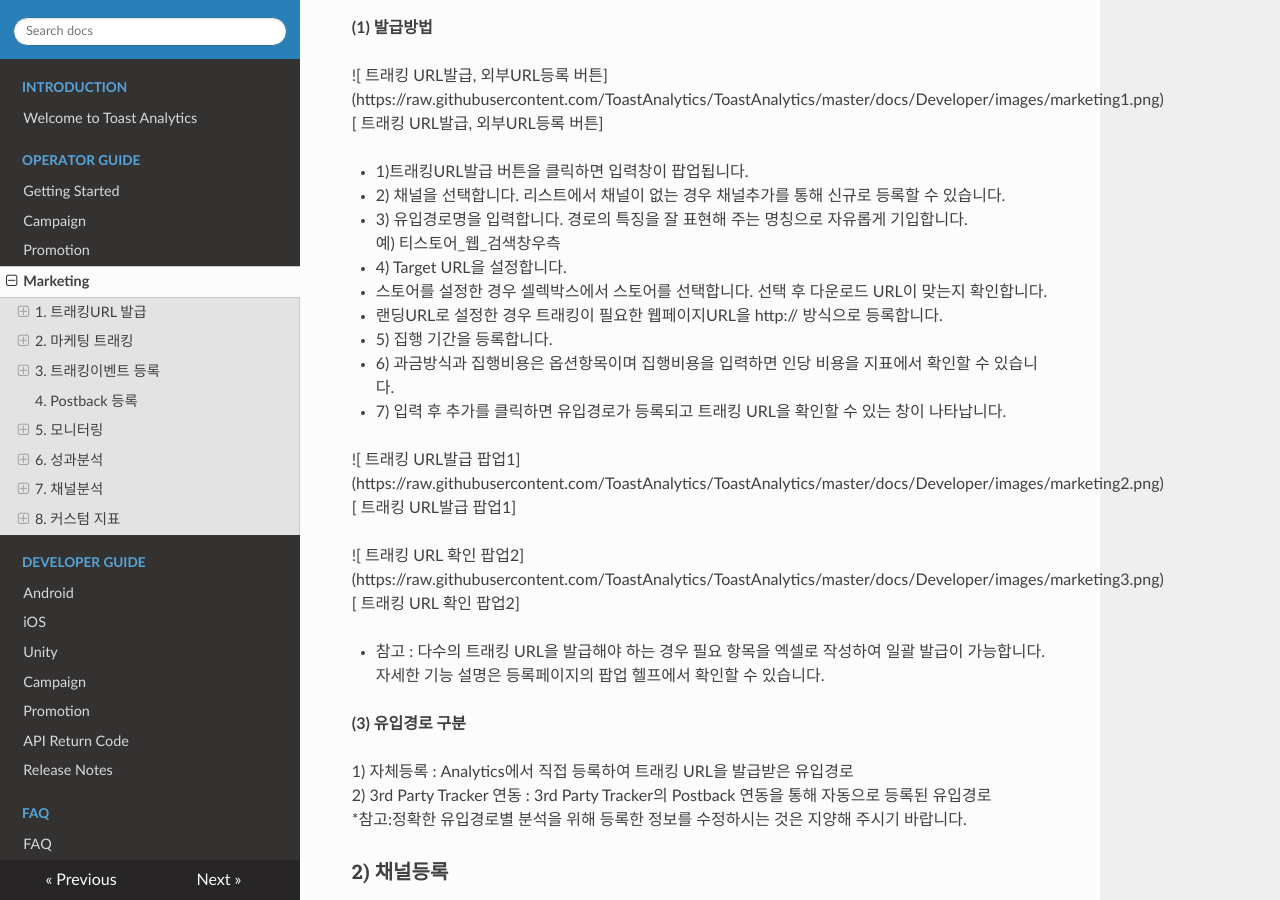
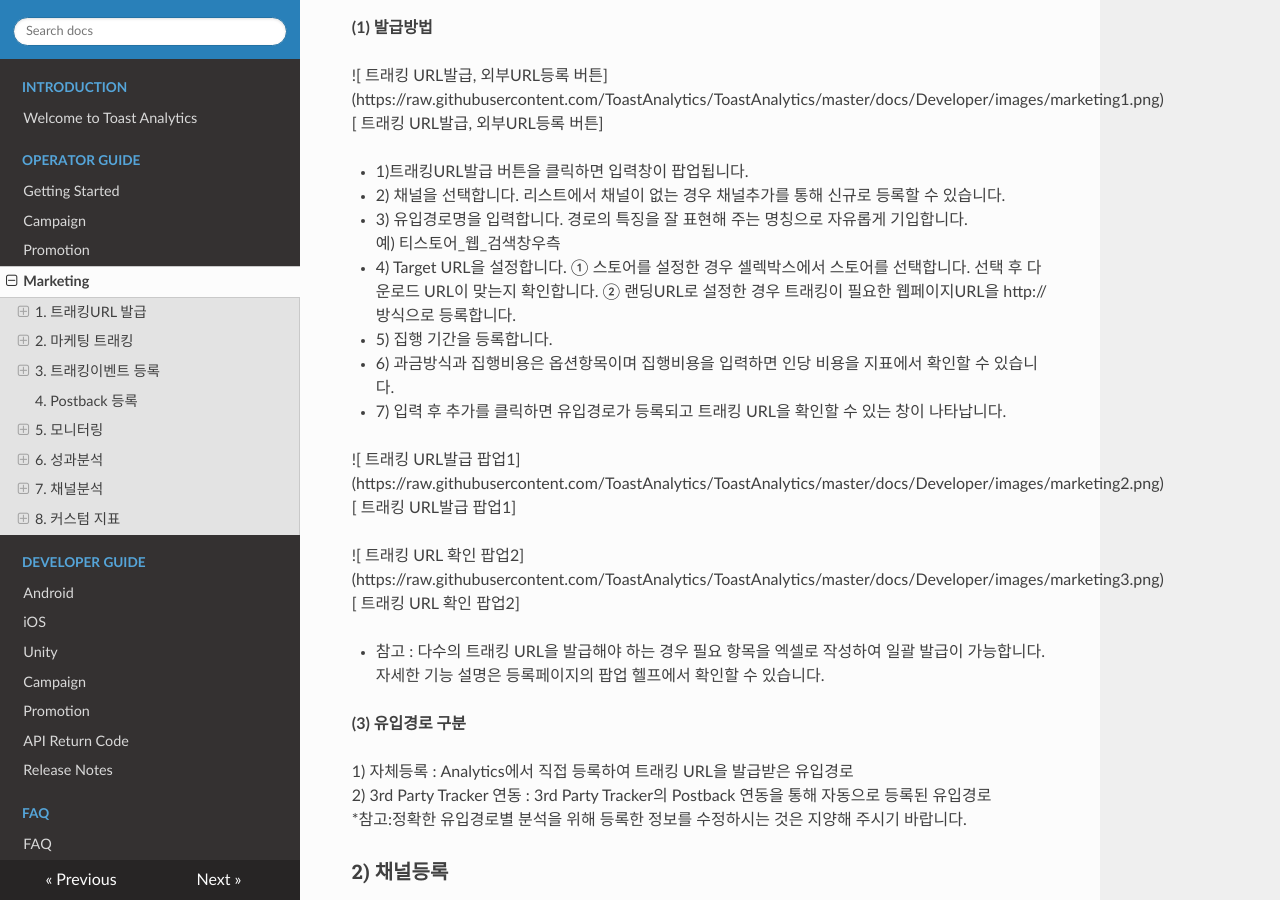
Before and after one commit to ToastAnalytics/ToastAnalytics, an MkDocs documentation site: the page built from docs/Developer/3. marketing Guide.md, in a window 1280 px wide and 900 px high, scrolled down 806 px. Built offline with MkDocs 1.6.1, drawn with Linux system fonts in a browser that asks for light colours; nearby versions of some CDN libraries; old or Windows-style settings are respelled for this version of MkDocs.

```diff
--- a/docs/Developer/3. marketing Guide.md
+++ b/docs/Developer/3. marketing Guide.md
@@ -35,8 +35,8 @@ Toast Analytics에서는 간편하게 트래킹 URL을 발급하여 채널별
 * 3) 유입경로명을 입력합니다. 경로의 특징을 잘 표현해 주는 명칭으로 자유롭게 기입합니다.
    예) 티스토어_웹_검색창우측
 * 4) Target URL을 설정합니다.
-   - 스토어를 설정한 경우 셀렉박스에서 스토어를 선택합니다. 선택 후 다운로드 URL이 맞는지 확인합니다.
-   - 랜딩URL로 설정한 경우 트래킹이 필요한 웹페이지URL을 http:// 방식으로 등록합니다.
+   ① 스토어를 설정한 경우 셀렉박스에서 스토어를 선택합니다. 선택 후 다운로드 URL이 맞는지 확인합니다.
+   ② 랜딩URL로 설정한 경우 트래킹이 필요한 웹페이지URL을 http:// 방식으로 등록합니다.
 * 5) 집행 기간을 등록합니다.
 * 6) 과금방식과 집행비용은 옵션항목이며 집행비용을 입력하면 인당 비용을 지표에서 확인할 수 있습니다.
 * 7) 입력 후 추가를 클릭하면 유입경로가 등록되고 트래킹 URL을 확인할 수 있는 창이 나타납니다.
```
